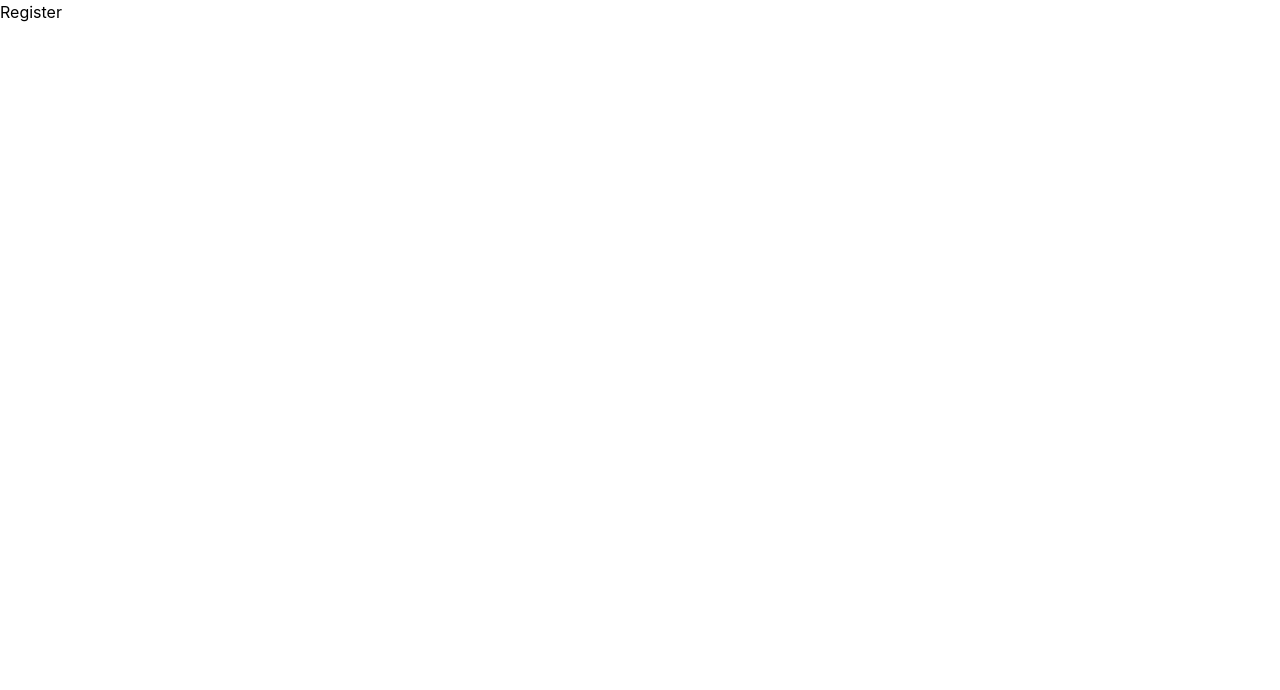
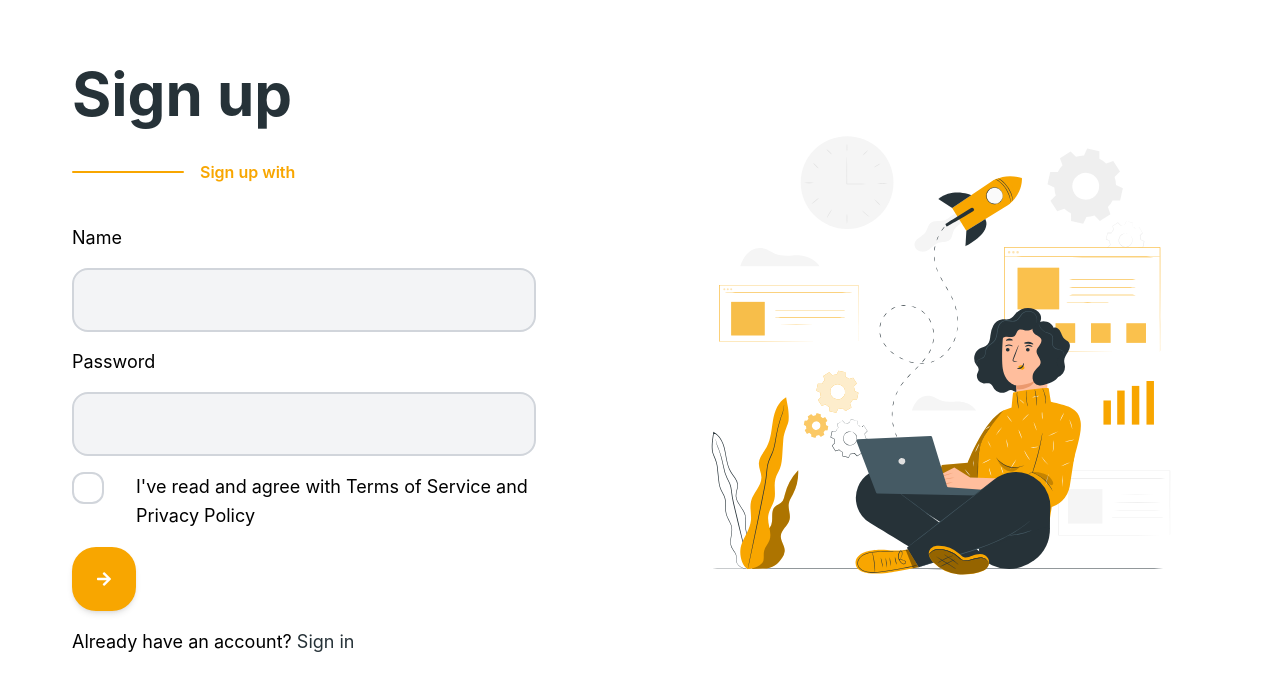
Before and after one commit to huaphuthien7a1/TDHP-Squad, a React (Create React App) app: page /register in a window 1280 px wide. Shown: the top 690 px of the page. Built offline with nearby package versions, Linux system fonts and the light colour scheme.

Commit message:
Fix login page

```diff
--- a/package.json
+++ b/package.json
@@ -14,6 +14,7 @@
     "axios": "^0.27.2",
     "eslint": "^8.14.0",
     "moment": "^2.29.3",
+    "node-sass": "^7.0.1",
     "react": "^17.0.2",
     "react-dom": "^17.0.2",
     "react-redux": "^8.0.1",
@@ -67,6 +68,7 @@
     "lint-staged": "^12.4.1",
     "postcss": "^8.4.13",
     "prettier": "^2.6.2",
+    "sass": "^1.51.0",
     "tailwindcss": "^3.0.24"
   }
 }
--- a/src/components/Login/Login.tsx
+++ b/src/components/Login/Login.tsx
@@ -1,97 +1,17 @@
-import React from "react";
-import { Link } from "react-router-dom";
+import React from 'react';
+import PropTypes from 'prop-types';
+
 
 const Login = () => {
-  return (
-    <div className="w-[95%] bg-white rounded-[3rem] flex justify-between">
-      <div className="w-[calc(50%-2rem)] py-16 px-[4.5rem]">
-        <h1 className="text-7xl font-bold text-[#263238] mb-14">Sign up</h1>
-        <h2 className="text-lg font-semibold relative pl-32 text-[#f6725d] mb-12 before:absolute before:top-1/2 before:left-0 before:-translate-y-1/2 before:w-28 before:h-[2px] before:rounded-sm before:bg-[#f6725d] ">
-          Sign up with
-        </h2>
-        {/* <div className="signup-social flex justify-between flex-wrap">
-          <Link
-            to="#"
-            className="flex justify-around mb-20 w-[calc(50%-1rem) p-6 border-2 border-solid border-gray-300 rounded-2xl text-[#263238] text-2xl font-semibold"
-          >
-            <i className="fab fa-google signup-social__icon"></i>
-            <span className="signup-social__desc">Sign up with Google</span>
-          </Link>
-          <Link
-            to="#"
-            className="flex justify-around mb-20 w-[calc(50%-1rem) p-6 border-2 border-solid border-gray-300 rounded-2xl text-[#263238] text-2xl font-semibold"
-          >
-            <i className="fab fa-facebook signup-social__icon"></i>
-            <span className="signup-social__desc">Sign up with Facebook</span>
-          </Link>
-        </div> */}
-        <form autoComplete="off" id="signup__form" className="signup__form">
-          <div className="flex flex-wrap justify-between">
-            <div className="w-full mb-8">
-              <label
-                htmlFor="name"
-                className="block text-xl color-[#263238] cursor-pointer mb-4"
-              >
-                Name
-              </label>
-              <input
-                type="text"
-                id="name"
-                className="w-full p-5 text-xl border-2 border-solid border-gray-300 rounded-2xl bg-gray-100 transition-all duration-200 ease-linear focus:border-[#f6725d]"
-                required
-              />
-            </div>
-            <div className="w-full mb-8">
-              <label
-                htmlFor="password"
-                className="block text-xl color-[#263238] cursor-pointer mb-4"
-              >
-                Password
-              </label>
-              <input
-                type="password"
-                id="password"
-                className="w-full p-5 text-xl border-2 border-solid border-gray-300 rounded-2xl bg-gray-100 transition-all duration-200 ease-linear focus:border-[#f6725d]"
-                required
-              />
-            </div>
-          </div>
-          <div className="signup__term">
-            <input type="checkbox" id="checkbox" className="hidden" required />
-            <label
-              htmlFor="checkbox"
-              className="block text-xl color-[#263238] cursor-pointer relative pl-16 leading-relaxed before:absolute before:top-0 before:left-0 before:w-10 before:h-10 before:border-2 before:border-solid before:border-gray-300 before:rounded-2xl before:transition-all before:duration-200 before:ease-linear"
-            >
-              I've read and agree with Terms of Service and Privacy Policy
-            </label>
-          </div>
-          <button
-            type="submit"
-            form="signup__form"
-            value="Submit"
-            className="w-20 h-20 my-8 flex items-center justify-center bg-[#f6725d] text-white border-0 rounded-[2rem] shadow-md cursor-pointer"
-          >
-            <i className="fas fa-arrow-right"></i>
-          </button>
-        </form>
-        <div className="text-xl leading-relaxed">
-          Already have an account?&nbsp;
-          <Link to="#" className="text-[#263238]">
-            Sign in
-          </Link>
+    return (
+        <div>
+
         </div>
-      </div>
-      <div className="w-[calc(50%-2rem)] flex items-center">
-        <img
-          src="./Startup life-pana.svg"
-          alt=""
-          className="block w-full object-cover"
-        />
-      </div>
-    </div>
-  );
+    );
 };
 
-Login.propTypes = {};
+Login.propTypes = {
+
+};
 
 export default Login;
--- /dev/null
+++ b/src/components/Register/Register.tsx
@@ -0,0 +1,107 @@
+import React from "react";
+import { Link } from "react-router-dom";
+import "./Responsive.scss";
+
+const Register = () => {
+  return (
+    <div className="signup w-full bg-white rounded-[3rem] flex justify-between">
+      <div className="signup__left w-[calc(50%-2rem)] py-16 px-[4.5rem]">
+        <h1 className="signup__title text-6xl font-bold text-[#263238] mb-9">
+          Sign up
+        </h1>
+        <h2 className="signup__desc text-base font-semibold relative pl-32 text-primary mb-10 before:absolute before:top-1/2 before:left-0 before:-translate-y-1/2 before:w-28 before:h-[2px] before:rounded-sm before:bg-primary ">
+          Sign up with
+        </h2>
+        {/* <div className="signup-social flex justify-between flex-wrap">
+          <Link
+            to="#"
+            className="flex justify-around mb-20 w-[calc(50%-1rem) p-6 border-2 border-solid border-gray-300 rounded-2xl text-[#263238] text-2xl font-semibold"
+          >
+            <i className="fab fa-google signup-social__icon"></i>
+            <span className="signup-social__desc">Sign up with Google</span>
+          </Link>
+          <Link
+            to="#"
+            className="flex justify-around mb-20 w-[calc(50%-1rem) p-6 border-2 border-solid border-gray-300 rounded-2xl text-[#263238] text-2xl font-semibold"
+          >
+            <i className="fab fa-facebook signup-social__icon"></i>
+            <span className="signup-social__desc">Sign up with Facebook</span>
+          </Link>
+        </div> */}
+        <form autoComplete="off" id="signup__form" className="signup__form">
+          <div className="signup__information flex flex-wrap justify-between">
+            <div className="signup__name w-full mb-4">
+              <label
+                htmlFor="name"
+                className="signup__label block text-lg color-[#263238] cursor-pointer mb-4"
+              >
+                Name
+              </label>
+              <input
+                type="text"
+                id="name"
+                placeholder=""
+                className="signup__input w-full p-4 text-lg border-2 border-solid border-gray-300 rounded-2xl bg-gray-100 transition-all duration-200 ease-linear focus:border-primary"
+                required
+              />
+            </div>
+            <div className="signup__password w-full mb-4">
+              <label
+                htmlFor="password"
+                className="signup__label block text-lg color-[#263238] cursor-pointer mb-4"
+              >
+                Password
+              </label>
+              <input
+                type="password"
+                id="password"
+                placeholder=""
+                className="signup__input w-full p-4 text-lg border-2 border-solid border-gray-300 rounded-2xl bg-gray-100 transition-all duration-200 ease-linear focus:border-primary"
+                required
+              />
+            </div>
+          </div>
+          <div className="signup__term">
+            <input
+              type="checkbox"
+              id="checkbox"
+              className="signup__checkbox hidden peer"
+              required
+            />
+            <label
+              htmlFor="checkbox"
+              className="signup__label .signup__label--checkbox block text-lg color-[#263238] cursor-pointer relative pl-16 leading-relaxed before:absolute before:top-0 before:left-0 before:w-8 before:h-8 before:border-2 before:border-solid before:border-gray-300 before:rounded-xl before:transition-all before:duration-200 before:ease-linear peer-checked:before:bg-primary peer-checked:before:border-primary"
+            >
+              I've read and agree with Terms of Service and Privacy Policy
+            </label>
+          </div>
+          <button
+            type="submit"
+            form="signup__form"
+            value="Submit"
+            className="signup__button w-16 h-16 my-4 flex items-center justify-center bg-primary text-white border-0 rounded-3xl shadow-md cursor-pointer"
+          >
+            <i className="fas fa-arrow-right"></i>
+          </button>
+        </form>
+        <div className="signup__redirect text-lg leading-relaxed">
+          Already have an account?&nbsp;
+          <Link to="/login" className="text-[#263238]">
+            Sign in
+          </Link>
+        </div>
+      </div>
+      <div className="signup__right w-[calc(50%-2rem)] pr-[4.5rem] flex items-center">
+        <img
+          src="./Startup life-pana.svg"
+          alt=""
+          className="block w-full object-cover"
+        />
+      </div>
+    </div>
+  );
+};
+
+Register.propTypes = {};
+
+export default Register;
--- /dev/null
+++ b/src/components/Register/Responsive.scss
@@ -0,0 +1,82 @@
+$primary-color: #f8a600;
+
+@media screen and (max-width: 1149px) {
+  .signup {
+    &-social {
+      &__item {
+        justify-content: center;
+        width: 100%;
+        margin-bottom: 2rem;
+      }
+      &__desc {
+        padding-left: 1rem;
+      }
+    }
+
+    &__name,
+    &__email {
+      width: 100%;
+    }
+  }
+}
+
+@media screen and (max-width: 1023px) {
+  .signup {
+    &__left {
+      width: 100%;
+    }
+
+    &__right {
+      display: none;
+    }
+  }
+}
+
+@media screen and (max-width: 392px) {
+  .signup {
+    &__redirect {
+      a {
+        display: block;
+      }
+    }
+  }
+}
+
+@media screen and (max-width: 359px) {
+  .signup {
+    &__title {
+      text-align: center;
+    }
+
+    &__desc {
+      color: white;
+      padding: 0;
+      &:before {
+        width: 100%;
+      }
+    }
+
+    &-social {
+      justify-content: space-around;
+      &__item {
+        width: 5rem;
+        height: 5rem;
+        align-items: center;
+        justify-content: center;
+        justify-content: space-around;
+        margin-bottom: 2rem;
+      }
+      &__desc {
+        display: none;
+      }
+    }
+  }
+}
+
+.signup__checkbox {
+  display: none;
+  &:checked + .signup__label--checkbox:before {
+    background-color: $primary-color;
+    border-color: $primary-color;
+  }
+}
--- a/src/containers/RegisterPage/RegisterPage.tsx
+++ b/src/containers/RegisterPage/RegisterPage.tsx
@@ -1,7 +1,9 @@
+import Register from "components/Register/Register";
+
 const RegisterPage = () => {
   return (
     <div>
-      <h1>Register</h1>
+      <Register></Register>
     </div>
   );
 };
```
Also changed, not shown: public/Startup life-pana.svg, src/components/Login/Responsive.scss (deleted), 1 other file (tests, documents, lock files or other folders).
